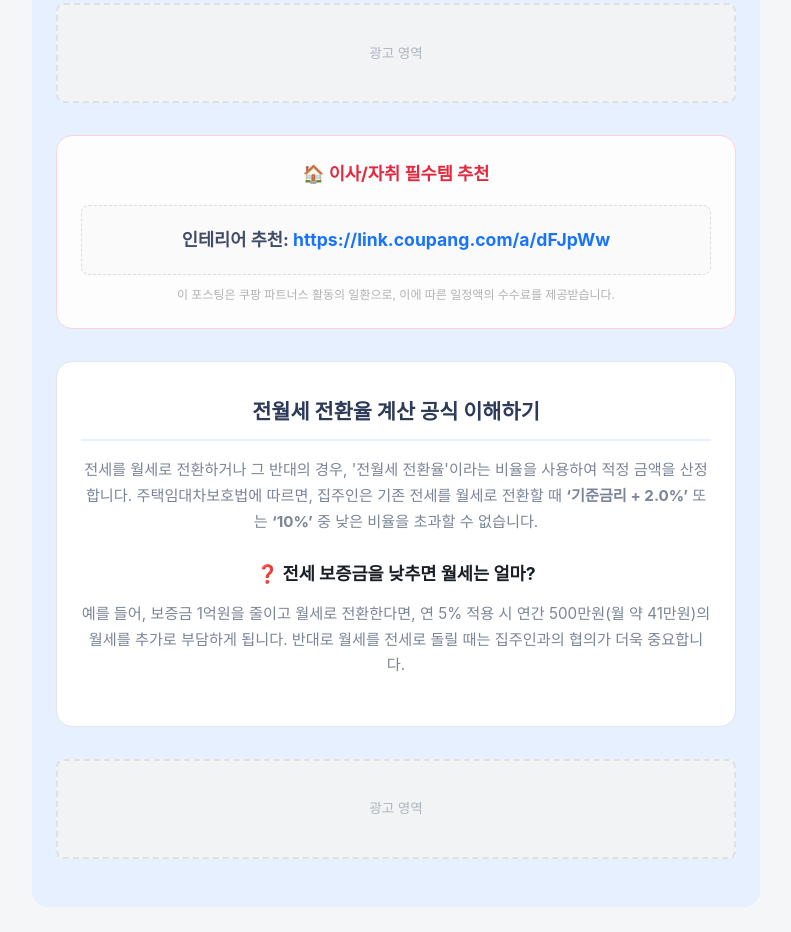
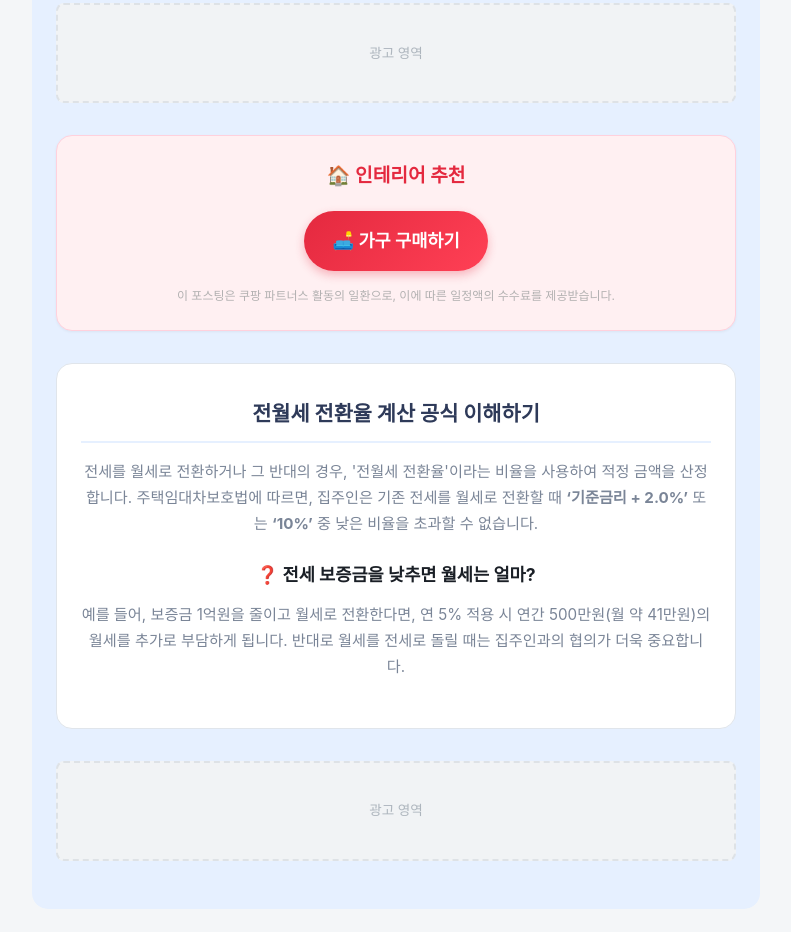
Before and after one commit to haeun4680/finance-calculators, a plain HTML site: page rent_conversion.html in a window 1280 px wide. Shown: the part 1126-2058 px from the top of the page, without its empty margins (244-1035 px from the left). Drawn offline with Linux system fonts and the light colour scheme.

Commit message:
Update Coupang links to styled buttons

```diff
--- a/rent_conversion.html
+++ b/rent_conversion.html
@@ -100,16 +100,14 @@
             </section>
 
             <!-- 쿠팡 파트너스 추천 -->
-            <section class="coupang-box">
-                <h3>🏠 이사/자취 필수템 추천</h3>
-                <div class="placeholder">
-                    <p style="font-weight: bold; font-size: 1.1rem;">인테리어 추천: <a
-                            href="https://link.coupang.com/a/dFJpWw" target="_blank"
-                            style="color: #0066ff;">https://link.coupang.com/a/dFJpWw</a></p>
-                </div>
-                <p style="font-size: 0.75rem; color: #aaa; margin-top: 10px;">이 포스팅은 쿠팡 파트너스 활동의 일환으로, 이에 따른 일정액의 수수료를
+            <div class="coupang-recommend">
+                <h3>🏠 인테리어 추천</h3>
+                <a href="https://link.coupang.com/a/dFJpWw" target="_blank" class="btn-coupang">
+                    🛋️ 가구 구매하기
+                </a>
+                <p style="font-size: 0.75rem; color: #aaa; margin-top: 15px;">이 포스팅은 쿠팡 파트너스 활동의 일환으로, 이에 따른 일정액의 수수료를
                     제공받습니다.</p>
-            </section>
+            </div>
 
             <section class="content-box">
                 <h2>전월세 전환율 계산 공식 이해하기</h2>
--- a/styles.css
+++ b/styles.css
@@ -504,3 +504,45 @@ footer {
     font-size: 0.9rem;
     border: 1px dashed #ddd;
 }
+
+/* Coupang Recommendation Button Style */
+.coupang-recommend {
+    background-color: #fff0f2;
+    /* Very light pink background */
+    border: 1px solid #ffd1dd;
+    border-radius: var(--radius-md);
+    padding: 24px;
+    margin: 32px 0;
+    text-align: center;
+    box-shadow: var(--shadow-sm);
+}
+
+.coupang-recommend h3 {
+    color: #e4293f;
+    /* Coupang Red */
+    margin-bottom: 20px;
+    font-size: 1.2rem;
+    font-weight: 700;
+}
+
+.btn-coupang {
+    display: inline-block;
+    background: linear-gradient(135deg, #e4293f, #ff4055);
+    color: white !important;
+    padding: 16px 28px;
+    border-radius: 50px;
+    font-weight: bold;
+    font-size: 1.1rem;
+    text-decoration: none;
+    box-shadow: 0 4px 10px rgba(228, 41, 63, 0.3);
+    transition: transform 0.2s, box-shadow 0.2s;
+}
+
+.btn-coupang:hover {
+    transform: translateY(-2px);
+    box-shadow: 0 6px 14px rgba(228, 41, 63, 0.4);
+}
+
+.btn-coupang:active {
+    transform: translateY(0);
+}
```
Also changed, not shown: loan.html (+7 -8 lines), salary.html (+7 -8 lines).
